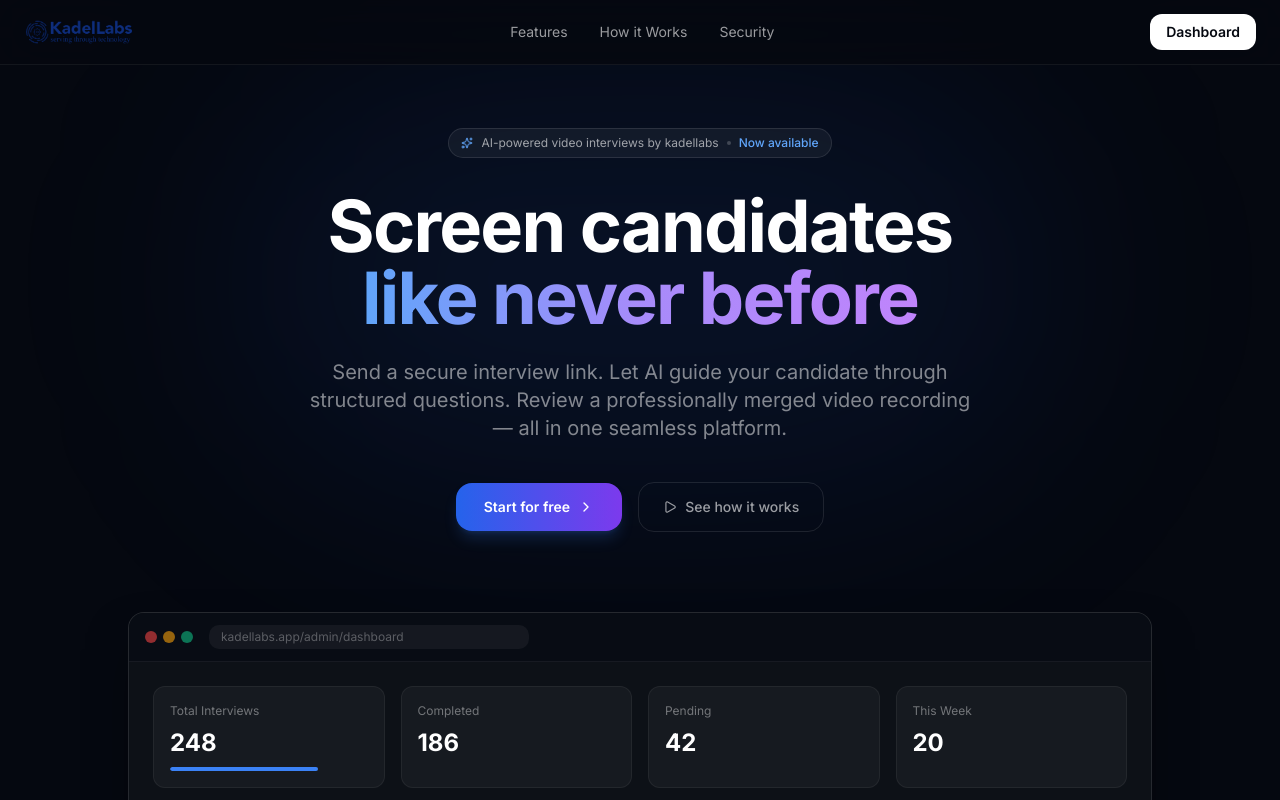
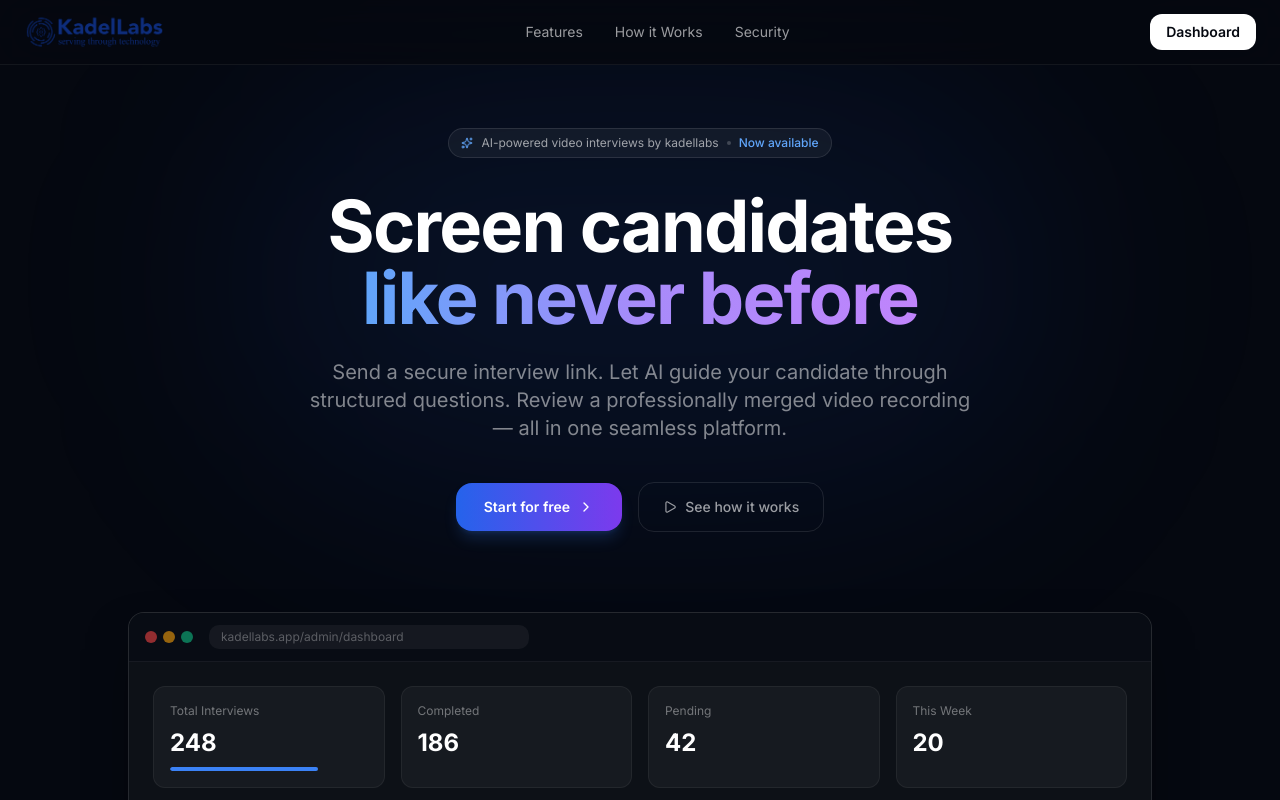
Before and after one commit to mahimadangi21/Company-Hire-Portal, a Next.js app in the folder video-bot/: page / in a window 1280 px wide. Shown: the top 800 px of the page. Built offline with nearby package versions, Linux system fonts and the light colour scheme.

Commit message:
Enlarge KadelLabs logo size substantially and style Completed badge with solid emerald green theme

```diff
--- a/video-bot/src/app/admin/dashboard/interviews/[id]/page.tsx
+++ b/video-bot/src/app/admin/dashboard/interviews/[id]/page.tsx
@@ -113,7 +113,7 @@ export default function InterviewReviewPage() {
           <a href={PORTAL_URL} className="text-slate-500 hover:text-slate-800 transition-colors">
             <ArrowLeft className="w-4 h-4" />
           </a>
-          <Logo href={PORTAL_URL} size="sm" />
+          <Logo href={PORTAL_URL} size="md" />
           <span className="text-slate-300">/</span>
           <span className="text-slate-600 text-sm font-semibold">Interview Review</span>
         </div>
@@ -156,11 +156,17 @@ export default function InterviewReviewPage() {
             <h1 className="text-slate-900 font-bold text-lg">{interview.candidate_name}</h1>
             <p className="text-slate-500 text-sm">{interview.candidate_email} · {interview.job_role}</p>
           </div>
-          <Badge variant={interview.status === "completed" ? "completed" : "pending"}>
+          <Badge
+            className={
+              interview.status === "completed"
+                ? "bg-emerald-600 hover:bg-emerald-600 text-white border-none font-semibold flex items-center gap-1.5 px-3 py-1 rounded-full text-xs shadow-sm"
+                : "bg-amber-100 hover:bg-amber-100 text-amber-800 border border-amber-200 font-semibold flex items-center gap-1.5 px-3 py-1 rounded-full text-xs shadow-sm"
+            }
+          >
             {interview.status === "completed" ? (
-              <CheckCircle2 className="w-3 h-3" />
+              <CheckCircle2 className="w-3 h-3 text-white" />
             ) : (
-              <Clock className="w-3 h-3" />
+              <Clock className="w-3 h-3 text-amber-600" />
             )}
             {interview.status.charAt(0).toUpperCase() + interview.status.slice(1)}
           </Badge>
--- a/video-bot/src/components/logo.tsx
+++ b/video-bot/src/components/logo.tsx
@@ -10,9 +10,9 @@ interface LogoProps {
 }
 
 const sizeConfig = {
-  sm: { img: 42 }, // increased from 34 by 23.5%
-  md: { img: 58 }, // increased from 48 by 20.8%
-  lg: { img: 78 }, // increased from 64 by 21.8%
+  sm: { img: 54 }, // increased from 34 by 58.8%
+  md: { img: 74 }, // increased from 48 by 54.1%
+  lg: { img: 98 }, // increased from 64 by 53.1%
 };
 
 export function Logo({ className, size = "md", href, showTagline }: LogoProps) {
```
